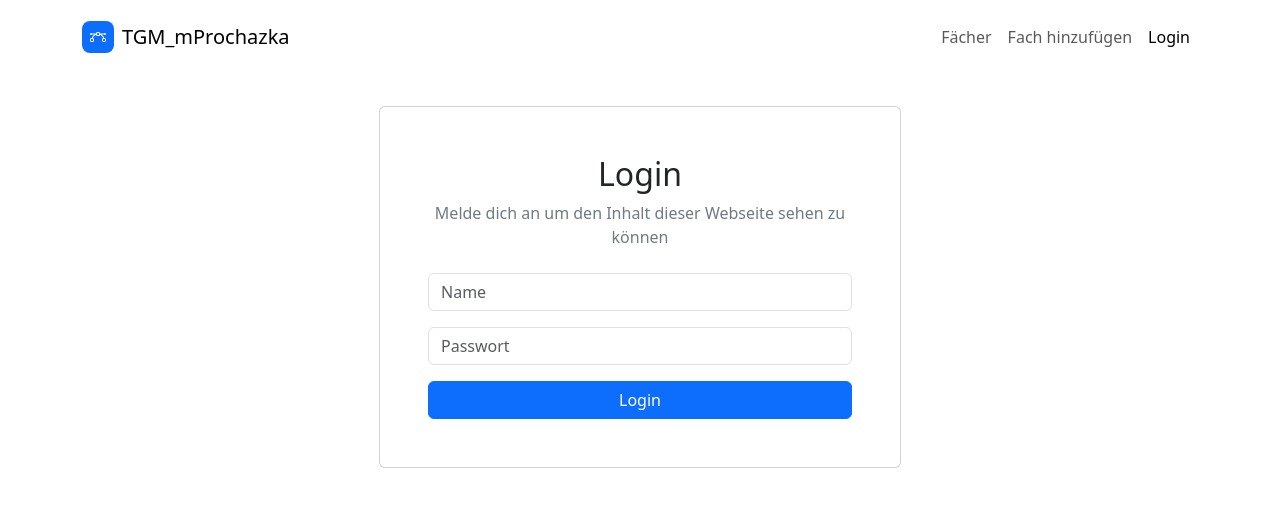
After one commit to Gordlby/TGM_GK7_1Vertiefung, a Django app: page /login/ in a window 1280 px wide. The commit adds this page. Shown: the top 507 px of the page. Run offline with Django 5.2, Linux system fonts and the light colour scheme; some libraries are stand-ins or nearby versions.

Commit message:
add user permission and user groups

```diff
--- a/GK7_1Vertiefung/settings.py
+++ b/GK7_1Vertiefung/settings.py
@@ -25,7 +25,9 @@ SECRET_KEY = 'django-insecure-*m#v_m6oz&@w@^5s0dc-yx45%m2^+qu47ki_+zd%r+*zv=aat0
 # SECURITY WARNING: don't run with debug turned on in production!
 DEBUG = True
 
-ALLOWED_HOSTS = []
+ALLOWED_HOSTS = [
+    "localhost",
+]
 
 
 # Application definition
--- a/main/api/urls.py
+++ b/main/api/urls.py
@@ -6,4 +6,5 @@ urlpatterns = [
     path('fach/<int:fachid>', views.specfach, name='specFach'),
     path('antwort', views.choicemain, name='antwort'),
     path('antwort/<int:antwortid>', views.specchoice, name='choicemain')
+
 ]
--- a/main/urls.py
+++ b/main/urls.py
@@ -8,4 +8,6 @@ urlpatterns = [
     path('results/<int:fach_id>/', views.results, name='Ergebinsse'),
     path('fachadd/', views.fachadd, name='Fach hinzufügen'),
     path('api/', include('main.api.urls')),
+    path('login/', views.vlogin, name='login'),
+    path('logout/', views.vlogout, name='logout'),
 ]
--- a/main/views.py
+++ b/main/views.py
@@ -1,17 +1,23 @@
 import math
-from importlib.resources import contents
+from types import MethodType
 
+from django.contrib.auth import authenticate, login, logout
+from django.contrib.auth.decorators import login_required, permission_required
 from django.shortcuts import render, redirect, get_object_or_404
 
 from .forms import FachForm
 from .models import Fach, Antwort
+loginURL = "login"
 
 
 # Create your views here.
 
+#@login_required(login_url='login')
+@permission_required("main.view_fach", login_url=loginURL)
 def index(req):
     faecher_data = []
     faecher = Fach.objects.all()
+    print(req.user.has_perm("main.view_fach"))
 
     for fach in faecher:
         antworten = Antwort.objects.filter(fach=fach)
@@ -36,6 +42,7 @@ def index(req):
     }
     return render(req, "faecher.html", content)
 
+@permission_required(["main.view_fach", "main.view_antwort", "main.add_antwort"], raise_exception=True)
 def detail(req, fach_id):
     fach = get_object_or_404(Fach, id=fach_id)
 
@@ -56,6 +63,7 @@ def detail(req, fach_id):
     }
     return render(req, "detail.html", content)
 
+@permission_required(["main.view_fach", "main.view_antwort"], raise_exception=True)
 def results(req, fach_id):
     fach = get_object_or_404(Fach, id=fach_id)
     antworten = Antwort.objects.filter(fach=fach)
@@ -75,6 +83,7 @@ def results(req, fach_id):
     }
     return render(req, "results.html", content)
 
+@permission_required(["main.view_fach", "main.add_fach"], raise_exception=True)
 def fachadd(req):
     if req.method == 'POST':
         form = FachForm(req.POST)
@@ -91,3 +100,20 @@ def fachadd(req):
         'form': form
     }
     return render(req, "fachadd.html", content)
+
+def vlogin(req):
+    if req.method == 'POST':
+        username = req.POST['username']
+        password = req.POST['password']
+        user = authenticate(req, username=username, password=password)
+        if user:
+            login(req, user)
+            next_url = req.GET.get("next") or "index"
+            return redirect(next_url)
+    else:
+        return render(req, "login.html",{'login': True})
+
+@login_required(login_url='login')
+def vlogout(req):
+    logout(req)
+    return redirect("/")
--- a/templates/base.html
+++ b/templates/base.html
@@ -45,7 +45,17 @@
                     <a class="nav-link {% if nav_active == 'Fächer' %}active{% endif %}" href="{% url 'Fächer' %}">Fächer</a>
                 </li>
                 <li class="nav-item">
-                    <a class="nav-link {% if nav_active == 'Fach hinzufügen' %}active{% endif %}" href="{% url 'Fach hinzufügen' %}">Fach hinzufügen</a></li>
+                    <a class="nav-link {% if nav_active == 'Fach hinzufügen' %}active{% endif %}" href="{% url 'Fach hinzufügen' %}">Fach hinzufügen</a>
+                </li>
+            {% if not login %}
+                <li class="nav-item">
+                    <a class="nav-link" href="{% url 'logout' %}">Logout</a>
+                </li>
+            {% else %}
+                <li class="nav-item">
+                    <a class="nav-link active" href="{% url 'login' %}">Login</a>
+                </li>
+            {% endif %}
             </ul>
         </div>
     </div>
--- /dev/null
+++ b/templates/login.html
@@ -0,0 +1,30 @@
+{% extends 'base.html' %}
+
+{% block content %}
+    <div class="container py-4 py-xl-3">
+    <div class="row">
+        <div class="col-md-8 col-xl-6 text-center mx-auto">
+            <section class="position-relative py-2 py-xl-3">
+                <div class="container position-relative">
+                    <div class="row d-flex justify-content-center">
+                        <div class="col">
+                            <div class="card">
+                                <div class="card-body p-sm-5">
+                                    <h2 class="text-center">Login</h2>
+                                    <p class="w-lg-50 mb-4" style="color: rgb(113,121,130);">Melde dich an um den Inhalt dieser Webseite sehen zu können</p>
+                                    <form method="post">
+                                        {% csrf_token %}
+                                        <div class="mb-3"><input class="form-control" type="text" name="username" placeholder="Name" /></div>
+                                        <div class="mb-3"><input class="form-control" type="password" name="password" placeholder="Passwort"/></div>
+                                        <div><button class="btn btn-primary d-block w-100" type="submit">Login</button></div>
+                                    </form>
+                                </div>
+                            </div>
+                        </div>
+                    </div>
+                </div>
+            </section>
+        </div>
+    </div>
+</div>
+{% endblock %}
```
Also changed, not shown: db.sqlite3, 4 other files.
